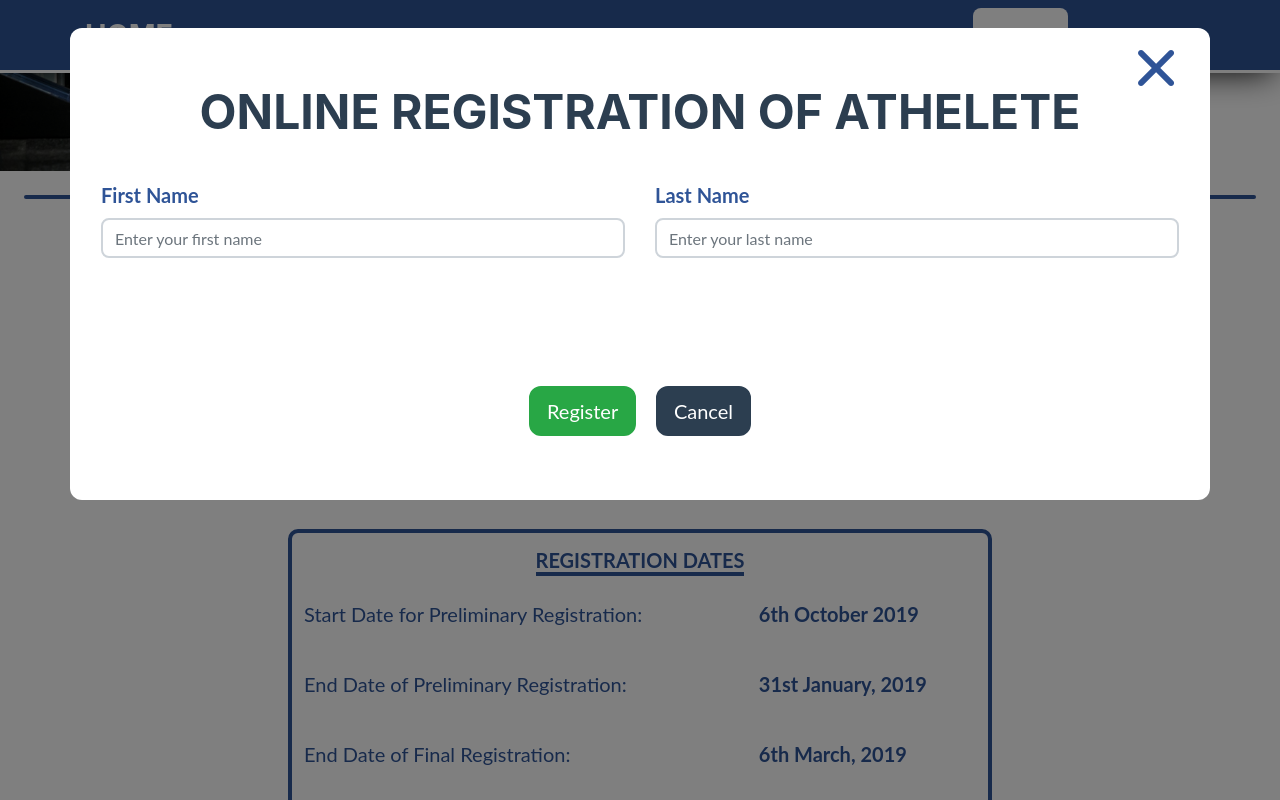
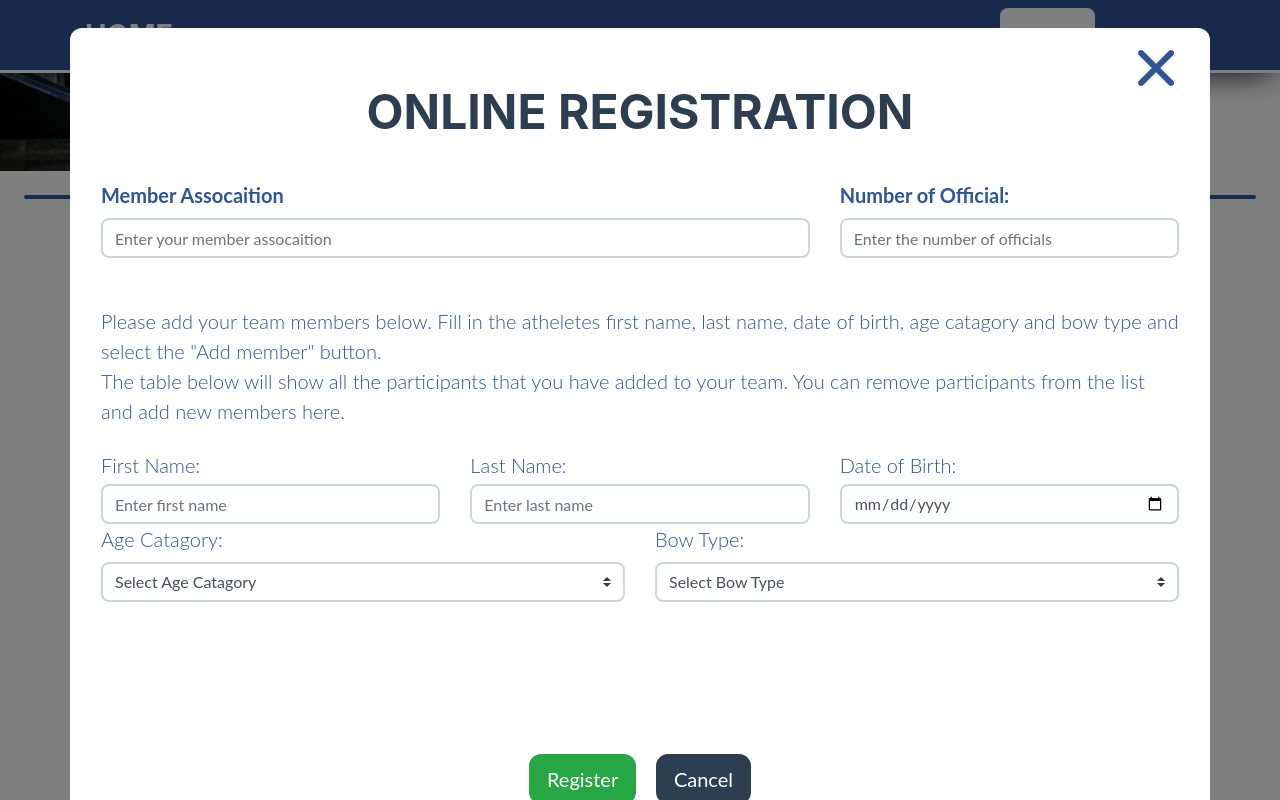
Before and after one commit to markchipongian/oceania-championships-website, a plain HTML site: page index.html in a window 1280 px wide. Both pictures are taken after a click on the button "Online Registration". Shown: the part 4563-5363 px from the top of the page. Drawn offline with nearby package versions, Linux system fonts and the light colour scheme.

Commit message:
fixing register team form

```diff
--- a/index.html
+++ b/index.html
@@ -60,7 +60,7 @@
             <a class="nav-link py-3 px-0 px-lg-1 rounded js-scroll-trigger" href="#other">Other Info</a>
           </li>
           <li class="nav-item mx-0 mx-lg-1">
-            <a class="nav-link py-3 px-0 px-lg-1 rounded js-scroll-trigger" href="#">Registration</a>
+            <a class="nav-link py-3 px-0 px-lg-1 rounded js-scroll-trigger" href="#sponsor">Sponsors</a>
           </li>
         </ul>
       </div>
@@ -641,22 +641,91 @@
               <i class="fas fa-times"></i>
             </span>
           </button>
-          <div class="modal-body text-center">
+          <div class="modal-body">
             <div class="container">
               <div class="row justify-content-center">
-                <h2 class="portfolio-modal-title text-secondary text-uppercase mb-5">Online Registration of Athelete</h2>
+                <h2 class="portfolio-modal-title text-secondary text-uppercase mb-5">Online Registration</h2>
 
+                <!-- Association and # of Officials -->
                 <div class="col-lg-12">
-                  <div class="row">
-                      <div class="col-lg-6">
-                        <label class="float-left lead font-weight-bold font-color-wao" for="fname">First Name</label>
-                        <input type="text" class="form-control" id="fname" aria-describedby="fname" placeholder="Enter your first name">
+                  <div class="row mb-5">
+                      <div class="col-lg-8">
+                        <label class="float-left lead font-weight-bold font-color-wao" for="assoc">Member Assocaition</label>
+                        <input type="text" class="form-control" id="assoc" aria-describedby="assoc" placeholder="Enter your member assocaition">
                       </div>
-                      <div class="col-lg-6">
-                        <label class="float-left lead font-weight-bold font-color-wao" for="lname">Last Name</label>
-                        <input type="text" class="form-control" id="lname" aria-describedby="lname" placeholder="Enter your last name">
+                      <div class="col-lg-4">
+                        <label class="float-left lead font-weight-bold font-color-wao" for="num_offical">Number of Official:</label>
+                        <input type="number" min="0" class="form-control" id="num_offical" aria-describedby="num_offical" placeholder="Enter the number of officials">
                       </div>
                   </div>
+
+                  <div class="row mb-2">
+                    <div class="col-lg-12">
+                      <p class="lead text-primary showcase-text">
+                        Please add your team members below. Fill in the atheletes first name, last name, date of birth, age catagory and bow type and select the "Add member" button.
+                        <br>
+                        The table below will show all the participants that you have added to your team. You can remove participants from the list and add new members here.
+                      </p>
+                    </div>
+                  </div>
+
+                  <!-- Adding an athelete fname/lname/dob -->
+                  <div class="row">
+                    <div class="col-lg-4">
+                      <label class="float-left lead font-color-wao mb-1" for="fname">First Name:</label>
+                      <input type="text" class="form-control" id="fname" aria-describedby="fname" placeholder="Enter first name">
+                    </div>
+                    <div class="col-lg-4">
+                      <label class="float-left lead font-color-wao mb-1" for="lname">Last Name:</label>
+                      <input type="text" class="form-control" id="lname" aria-describedby="lname" placeholder="Enter last name">
+                    </div>
+                    <div class="col-lg-4">
+                      <label class="float-left lead font-color-wao mb-1" for="dob">Date of Birth:</label>
+                      <input type="date" class="form-control" id="dob" aria-describedby="dob" placeholder="Enter D.O.B.">
+                    </div>
+                  </div>
+
+                  <!--  Adding an athelete catagory/bow -->
+                  <div class="row">
+                    <div class="col-lg-6">
+                      <label class="float-left lead font-color-wao" for="age_cat">Age Catagory:</label>
+                      <select class="browser-default custom-select" id="age_cat">
+                        <option selected disabled>Select Age Catagory</option>
+                        <option value="1">i dunno</option>
+                        <option value="2">ask george</option>
+                      </select>
+                    </div>
+                    <div class="col-lg-6">
+                      <label class="float-left lead font-color-wao" for="bow">Bow Type:</label>
+                      <select class="browser-default custom-select mb-4" id="bow">
+                        <option selected disabled>Select Bow Type</option>
+                        <option value="1">Recurve</option>
+                        <option value="2">Compound</option>
+                      </select>
+                    </div>
+                  </div>
+
+
+                  <!-- <table class="table table-borderless p-0 m-0 lead" id="table">
+                    <thead class="font-weight-bold">
+                      <tr>
+                        <td>
+                          <p>First Name</p>
+                        </td>
+                        <td>
+                          <p>Last Name</p>
+                        </td>
+                        <td>
+                          <p>DOB</p>
+                        </td>
+                        <td>
+                          <p>Bow Type</p>
+                        </td>
+                      </tr>
+                    </thead>
+                    <tbody></tbody>
+                  </table> -->
+
                 </div>
 
               </div>
@@ -665,7 +734,7 @@
 
           <div class="modal-footer">
             <div class="m-auto">
-              <button type="button" class="btn btn-success mr-3 btn-lg">Register</button>
+              <button type="button" class="btn btn-success mr-3 btn-lg" id="register_btn">Register</button>
               <button type="button" class="btn btn-secondary btn-lg" data-dismiss="modal">Cancel</button>
             </div>
           </div>
```
